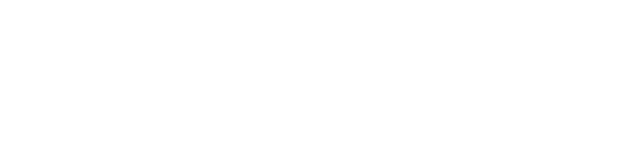
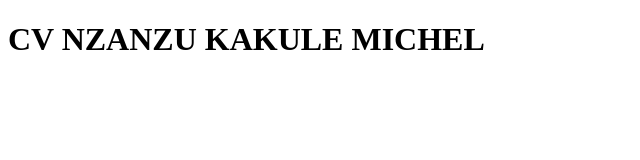
Before and after one commit to MICHELnzanzu/moncv, a plain HTML site: page index.html in a window 1280 px wide. Shown: the whole page, without its empty margins (0-640 px from the left). Drawn offline with Linux system fonts and the light colour scheme.

Commit message:
mis a jour du nom

```diff
--- a/index.html
+++ b/index.html
@@ -7,6 +7,6 @@
     <title> Mon cv</title>
 </head>
 <body>
-
+    <h1> CV NZANZU KAKULE MICHEL </h1>
 </body>
 </html>
```
